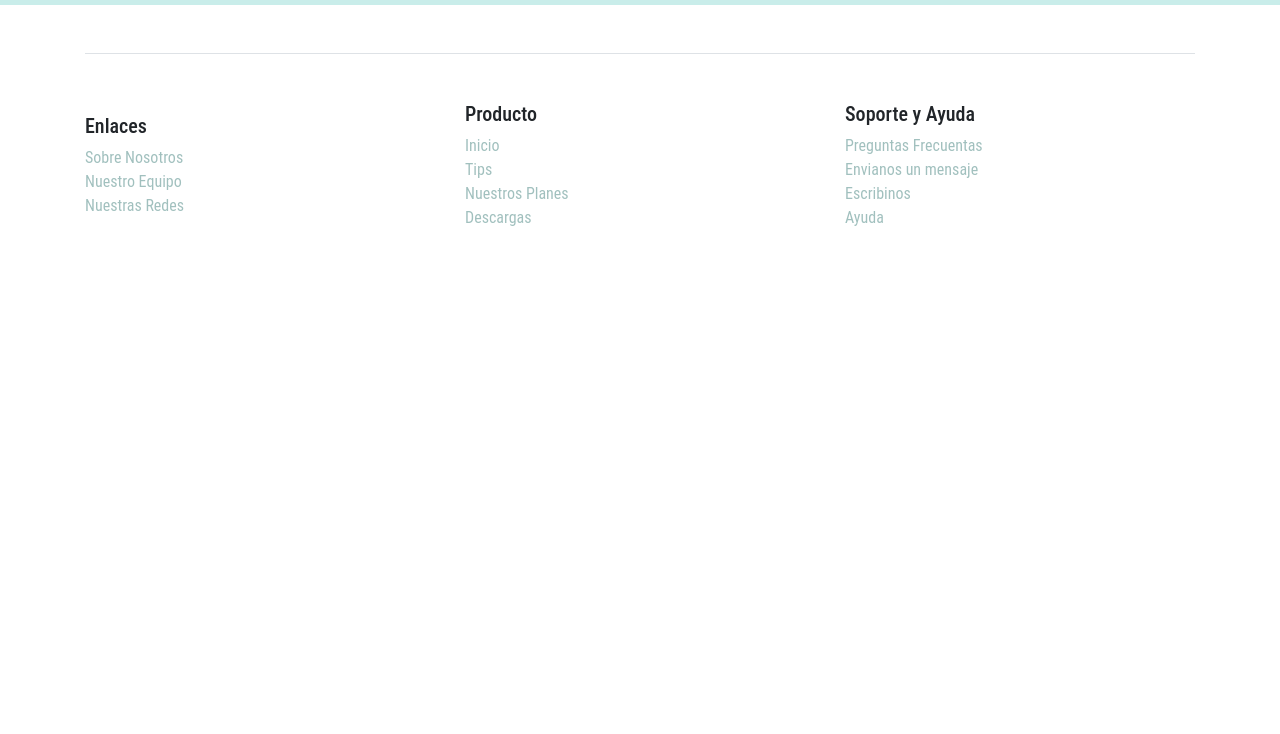
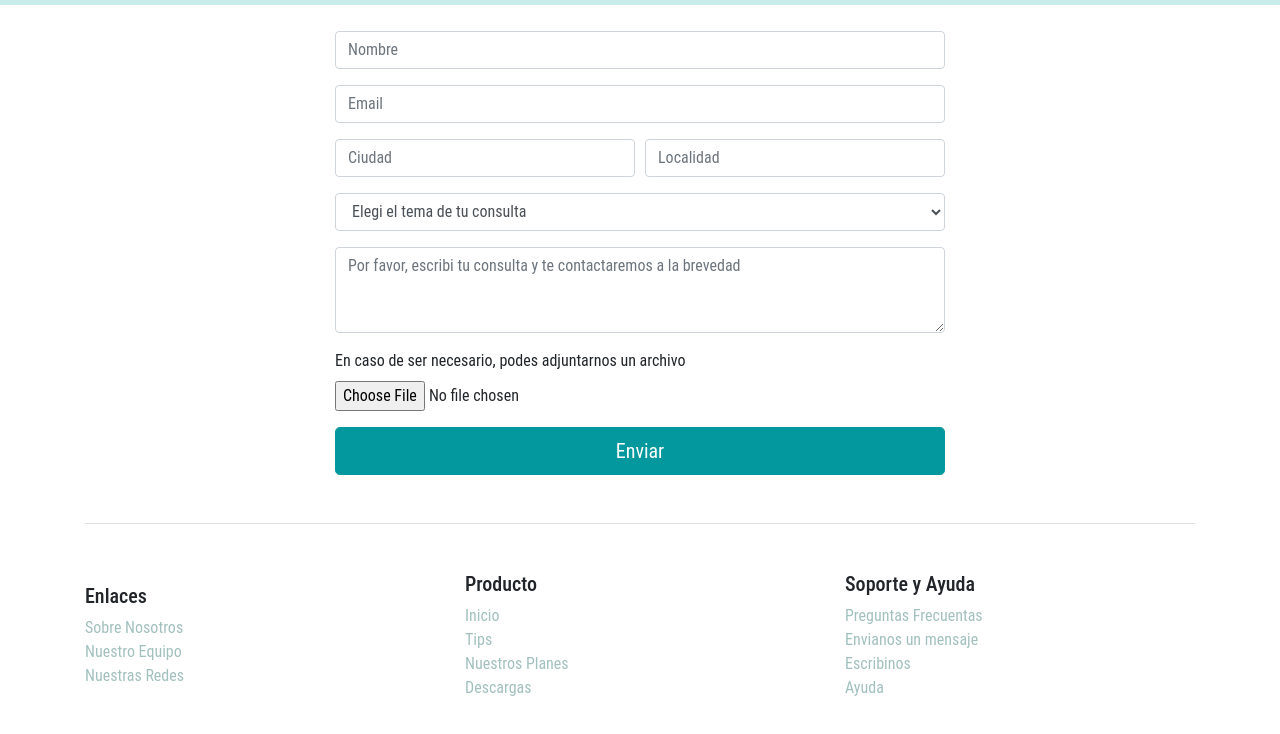
Before and after one commit to virinarl/AutoList2, a website: page views/ayuda.html in a window 1280 px wide. Shown: the part 90-824 px from the top of the page. Before the commit the page ends 800 px from the top, so only its background shows below. Drawn offline with nearby package versions, Linux system fonts and the light colour scheme.

Commit message:
last changes

```diff
--- a/views/ayuda.html
+++ b/views/ayuda.html
@@ -56,6 +56,41 @@
             </div>
         </nav>
     </header>
+    <div class="container col-6">
+        <form>
+            <div class="form-group">
+                <input type="text" class="form-control" id="nombre" placeholder="Nombre">
+            </div>
+            <div class="form-group">
+                <input type="email" class="form-control" id="Correo" placeholder="Email">
+            </div>
+            <div class="form-group form-row">
+                <div class="col">
+                    <input type="text" class="form-control" placeholder="Ciudad" id="Ciudad">
+                </div>
+                <div class="col">
+                    <input type="text" class="form-control" placeholder="Localidad" id="Localidad">
+                </div>
+            </div>
+            <div class="form-group">
+                <select class="form-control">
+                    <option>Elegi el tema de tu consulta</option>
+                    <option>Nuestro Planes</option>
+                    <option>Métodos de pago</option>
+                    <option>Problemas técnicos</option>
+                    <option>Otros</option>
+                </select>
+            </div>
+            <div class="form-group">
+                <textarea class="form-control" id="consulta" rows="3" placeholder="Por favor, escribi tu consulta y te contactaremos a la brevedad"></textarea>
+            </div>
+            <div class="form-group">
+                <label for="adjunto">En caso de ser necesario, podes adjuntarnos un archivo</label>
+                <input type="file" class="form-control-file" id="adjunto">
+            </div>
+            <button type="submit" class="btn btn-primary btn-lg btn-block">Enviar</button>
+        </form>
+    </div>
     <div class="container">
         <footer class="pt-4 my-md-5 pt-md-5 border-top">
             <div class="row">
```
Also changed, not shown: views/registrarse.html (+2 -6 lines), views/sobreNosotros.html (+1 -1 lines).
